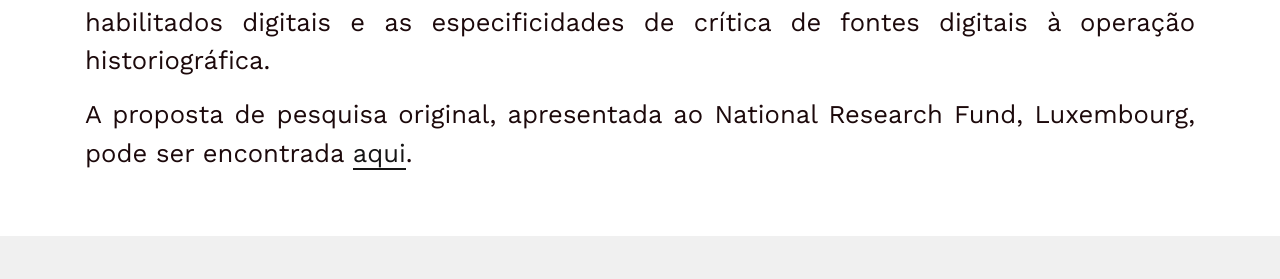
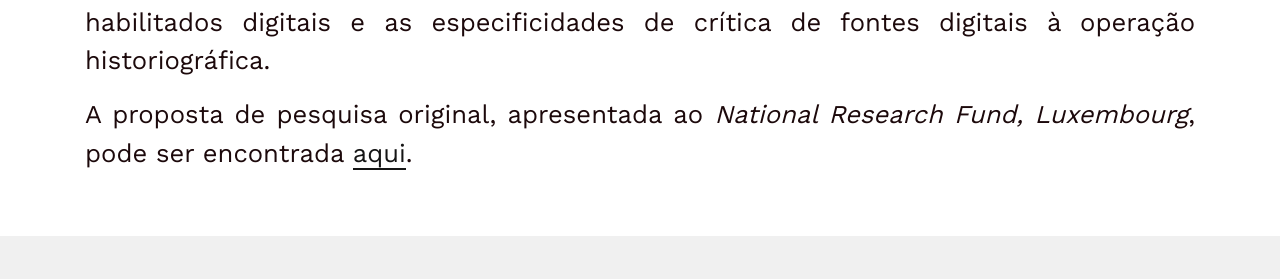
Before and after one commit to C2DH/memorecord, a Jekyll site: the page built from pages/the-project.pt.md, in a window 1280 px wide and 900 px high, scrolled down 1593 px. Shown: the part 352-631 px from the top of the window. Built offline with Jekyll 4.4.1, drawn with Linux system fonts in a browser that asks for light colours; part of the change alters nothing that is shown; some of the changed text lies outside the part shown.

```diff
--- a/pages/the-project.pt.md
+++ b/pages/the-project.pt.md
@@ -15,10 +15,10 @@ A participação da comunidade é a alma dessa experiência de *crowdsourcing*.
 
 ## Background acadêmico
 
-Este site faz parte do projeto de pesquisa de doutorado intitulado *Shaping a digital memory platform on migration narratives: A public history project on migration memories in Luxembourg*, conduzido por Anita Lucchesi no [**Centro de História Contemporânea e Digital**](https: //www.c2dh.uni.lu/), [Universidade do Luxemburgo](https://www.uni.lu/) e financiado pelo [National Research Fund, Luxembourg](https://www.fnr.Lu).
+Este site faz parte do projeto de pesquisa de doutorado intitulado *Shaping a digital memory platform on migration narratives: A public history project on migration memories in Luxembourg*, conduzido por Anita Lucchesi no [**Centro de História Contemporânea e Digital**] (https: //www.c2dh.uni.lu/), [Universidade do Luxemburgo](https://www.uni.lu/) e financiado pelo [National Research Fund, Luxembourg](https://www.fnr.Lu).
 
 A pesquisa visa estudar memórias e narrativas de migração no Luxemburgo combinando um quadro de história cultural plural com uma análise histórica sistemática das memórias mediadas de migrantes no Grão-Ducado. Aproximando-se do assunto da perspectiva da História a partir da Abaixo e usando um aparelho metodológico inovador construído em métodos de história pública digital, essa pesquisa espera encontrar uma maneira alternativa de contar histórias através da tecnologia digital, envolvendo membros da comunidade com reconhecimento à sua própria agência como atores históricos. Um dos principais resultados deste projeto de pesquisa, além da tese de doutorado em si, é a criação, em colaboração com a comunidade, da plataforma Memorecord para uma narrativa digital alternativa sobre migração no Luxemburgo, com o objetivo de compartilhar memórias de diferentes gerações e comunidades on-line. Esperamos que o resultado desse experimento de crowdsourcing possa nos ajudar a ir além da *master narrative* ou da narrativa mais oficial sobre migração no Luxemburgo que já conhecemos. O que está por trás e além da história bem sucedida de migração no Luxemburgo?
 
 O processo de construção e execução desta plataforma como um exemplo de fazer história pública com os meios de ferramentas e tecnologias digitais é o desafio empírico central desse projeto. A plataforma permitirá testar métodos digitais (por exemplo, crowdsourcing, *web scraping*, análise de redes sociais, leitura distante, *topic modeling*) para fazer história digital on-line e se envolver ativamente com os sujeitos do estudo. Ao fazê-lo, o projeto visa contribuir para a historiografia luxemburguesa sobre migração, bem como refletir sobre os debates metodológicos e epistemológicos no campo da história pública digital / humanidades digitais, avaliando o efeito de métodos habilitados digitais e as especificidades de crítica de fontes digitais à operação historiográfica.
 
-A proposta de pesquisa original, apresentada ao National Research Fund, Luxembourg, pode ser encontrada [aqui](https://historiografianarede.files.wordpress.com/2015/10/lucchesi-fnr.pdf).
+A proposta de pesquisa original, apresentada ao *National Research Fund, Luxembourg*, pode ser encontrada [aqui](https://historiografianarede.files.wordpress.com/2015/10/lucchesi-fnr.pdf).
```
